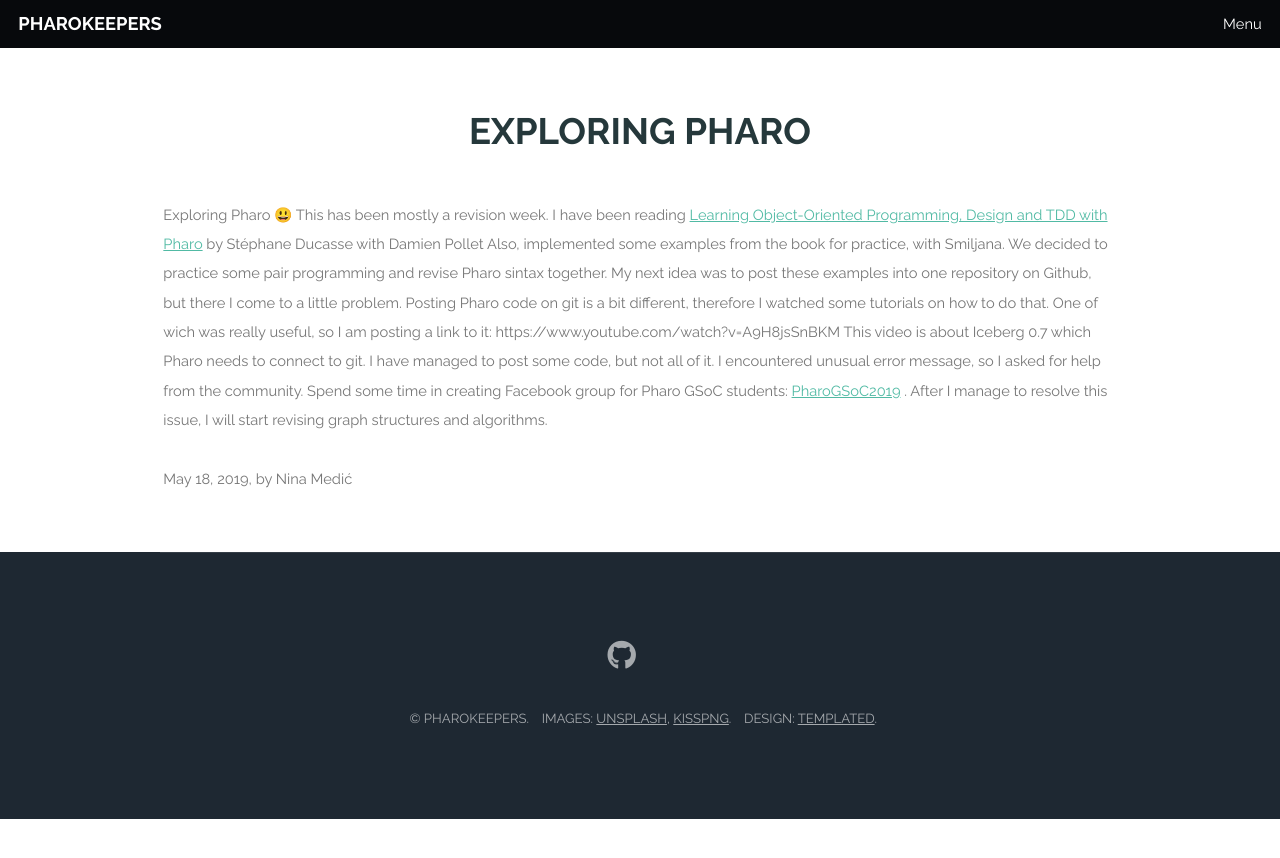
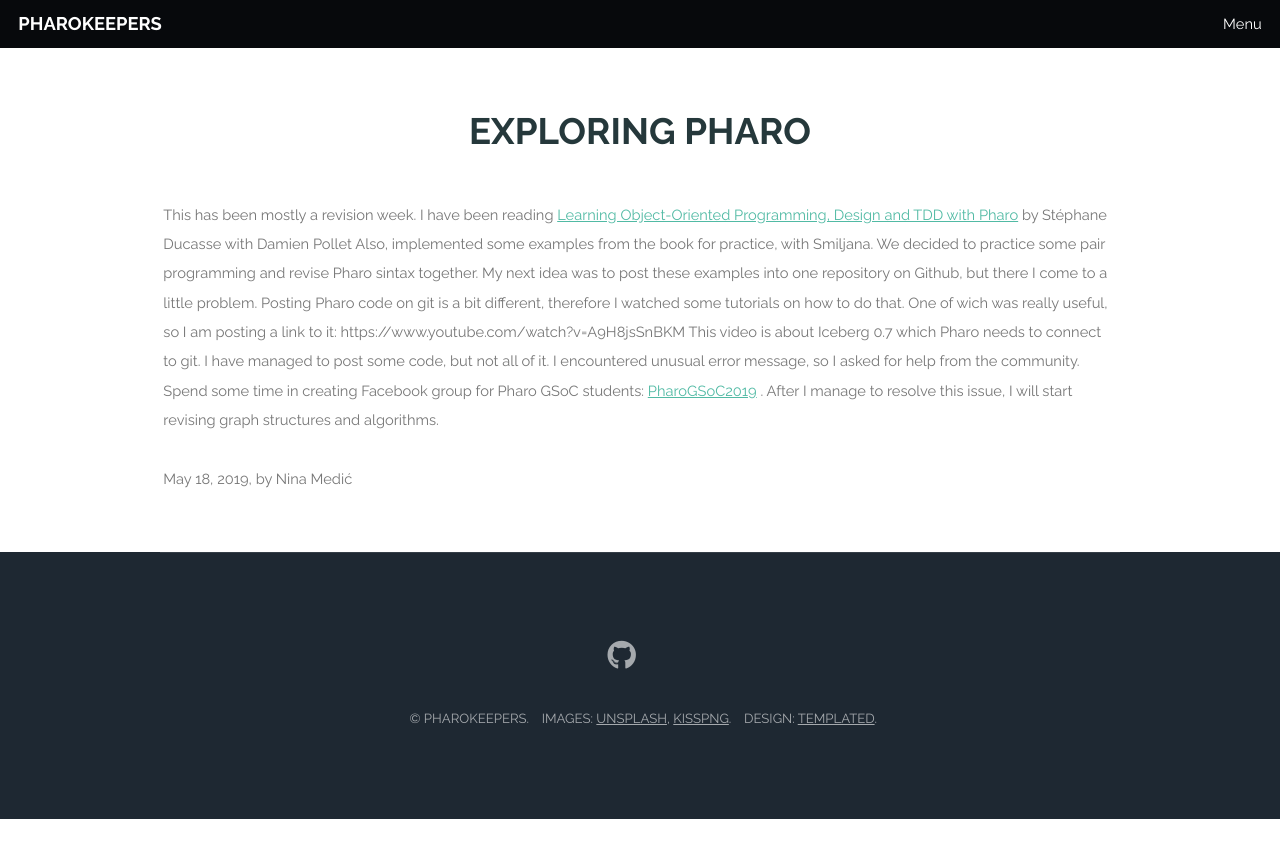
Before and after one commit to Pharokeepers/pharokeepers.github.io, a Jekyll site: the page built from _posts/2019-05-18-Nina_Second_Week.markdown, in a window 1280 px wide. Shown: the top 858 px of the page. Built offline with Jekyll 4.4.1, drawn with Linux system fonts in a browser that asks for light colours; emoji names are drawn with the system emoji font; comment, search, counter and statistics services are not loaded.

Commit message:
Update 2019-05-18-Nina_Second_Week.markdown

```diff
--- a/_posts/2019-05-18-Nina_Second_Week.markdown
+++ b/_posts/2019-05-18-Nina_Second_Week.markdown
@@ -8,7 +8,6 @@ comments: true
 
 ---
 
-Exploring Pharo :smiley:
 This has been mostly a revision week. I have been reading [Learning Object-Oriented Programming, Design and TDD with Pharo](http://files.pharo.org/books-pdfs/learning-oop/2018-04-01-LearningOOP.pdf)
 by Stéphane Ducasse with Damien Pollet
 Also, implemented some examples from the book for practice, with Smiljana. We decided to practice some pair programming and revise Pharo sintax together.
```
